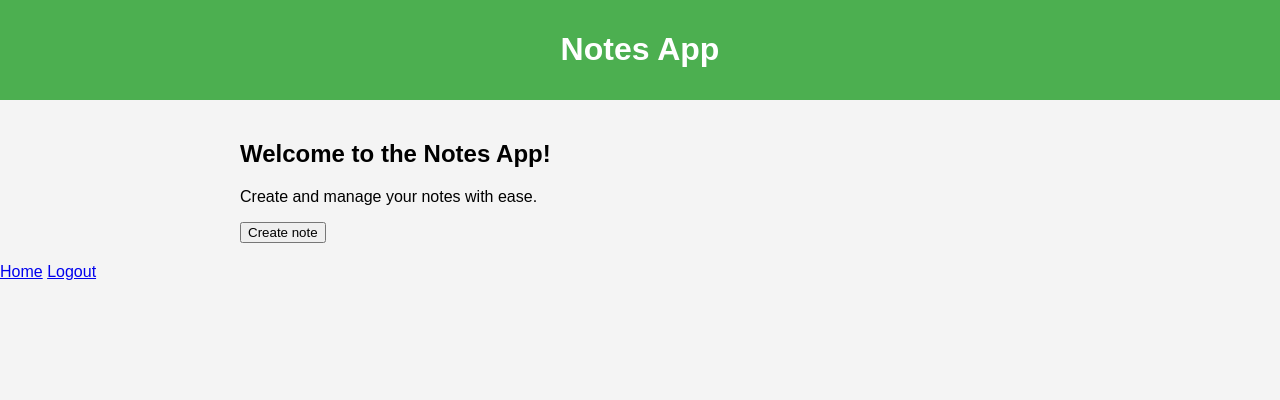
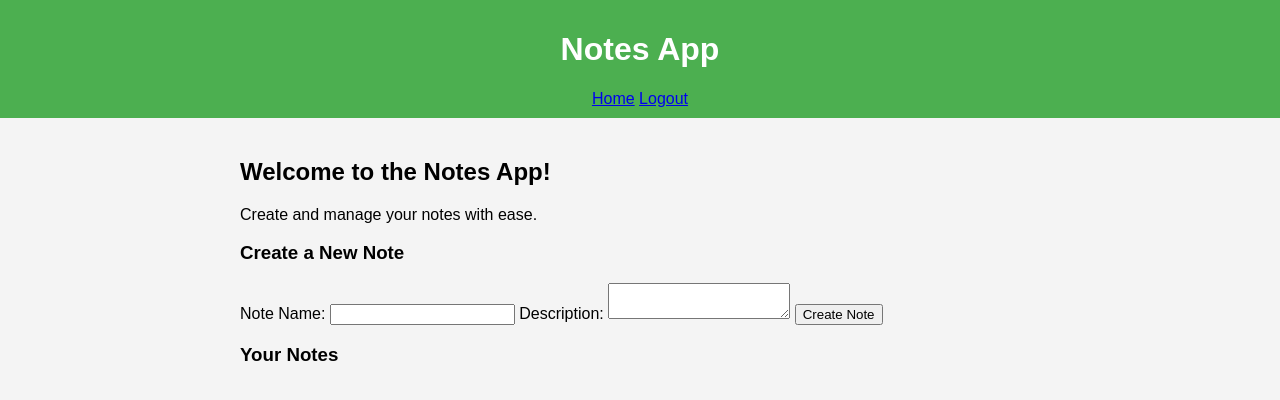
Before and after one commit to GBaublyte/notes_app, a FastAPI app: template app/templates/base.html in a window 1280 px wide. Shown: the top 400 px of the page. Run offline with FastAPI, Linux system fonts and the light colour scheme; the template is opened without the code that fills it, so the values that code supplies are empty.

Commit message:
updated base.html to show all user's notes

```diff
--- a/app/main.py
+++ b/app/main.py
@@ -8,7 +8,7 @@ from fastapi.templating import Jinja2Templates
 from fastapi.responses import HTMLResponse, RedirectResponse
 from sqlalchemy.orm import Session
 
-from app.schemas import UserCreate, Token, UserBase
+from app.schemas import UserCreate, Token, UserBase, UserInDB
 from app.database import get_db, Note, User
 from app.auth import create_access_token, get_current_user, authenticate_user, \
     ACCESS_TOKEN_EXPIRE_MINUTES, get_password_hash
@@ -27,7 +27,19 @@ async def root(request: Request):
     return templates.TemplateResponse("base.html", {"request": request})
 
 
-@app.post("/users", response_model=UserCreate, status_code=status.HTTP_201_CREATED)
+@app.get("/home", response_class=HTMLResponse)
+async def get_home(request: Request, db: Session = Depends(get_db), current_user: User = Depends(get_current_user)):
+    if not current_user:
+        return RedirectResponse(url="/login")
+
+    # Fetch the current user's notes
+    notes = db.query(Note).filter(Note.owner_id == current_user.id).all()
+
+    # Pass the notes and user information to the template
+    return templates.TemplateResponse("base.html", {"request": request, "notes": notes, "user": current_user})
+
+
+@app.post("/users", status_code=status.HTTP_201_CREATED)
 def create_user(user: UserCreate, db: Session = Depends(get_db)):
     existing_user = db.query(User).filter(User.username == user.username).first()
     if existing_user:
@@ -36,11 +48,11 @@ def create_user(user: UserCreate, db: Session = Depends(get_db)):
             detail="Username already registered",
         )
     hashed_password = get_password_hash(user.password)
-    db_user = UserBase(username=user.username, hashed_password=hashed_password)
+    db_user = User(username=user.username, hashed_password=hashed_password)  # changed to SQLAlchemy User model
     db.add(db_user)
     db.commit()
     db.refresh(db_user)
-    return db_user
+    return db_user  # returning the SQLAlchemy model instance directly
 
 
 @app.get("/get-token", response_model=Token)
@@ -90,9 +102,22 @@ async def login_post(request: Request, username: str = Form(...), password: str
         return templates.TemplateResponse("login.html", {"request": request, "error": "Invalid credentials"})
 
     token = create_access_token(data={"sub": username})
-    response = RedirectResponse("/", status_code=303)
+    response = RedirectResponse("/notes", status_code=303)
     response.set_cookie(key="access_token", value=token, httponly=True)  # Store token in cookie
     return response
+
+
+@app.get("/notes", response_class=HTMLResponse)
+async def get_notes(request: Request, db: Session = Depends(get_db), current_user: User = Depends(get_current_user)):
+    if current_user is None:
+        return RedirectResponse(url="/login")
+
+    # Fetch the user's notes
+    notes = db.query(Note).filter(Note.owner_id == current_user.id).all()
+
+    # Pass the notes to the template
+    return templates.TemplateResponse("base.html", {"request": request, "notes": notes, "user": current_user})
+
 
 @app.get("/notes/get", response_class=HTMLResponse)
 async def create_note_get(request: Request, current_user: User = Depends(get_current_user)):
@@ -114,27 +139,41 @@ async def create_note_post(
         db.add(new_note)
         db.commit()
         db.refresh(new_note)
-        return templates.TemplateResponse("base.html", {"request": request, "note": new_note})
+
+        # Fetch the updated list of notes for the user
+        notes = db.query(Note).filter(Note.owner_id == current_user.id).all()
+
+        # Pass the notes and user information to the template
+        return templates.TemplateResponse("base.html", {"request": request, "notes": notes, "user": current_user,
+                                                        "message": "Note created successfully"})
     except Exception as e:
         print(f"An error occurred: {e}")
         return templates.TemplateResponse("error_page.html", {"request": request, "error": str(e)})
 
-
-@app.delete("/notes/delete/{note_id}", response_class=HTMLResponse)
+@app.post("/notes/delete/{note_id}", response_class=HTMLResponse)
 async def delete_note(
         request: Request,
         note_id: int = Path(..., description="The ID of the note to delete"),
+        method: str = Form(...),
         db: Session = Depends(get_db),
         current_user: User = Depends(get_current_user)
 ):
-    note = db.query(Note).filter(Note.id == note_id, Note.owner_id == current_user.id).first()
+    # Check the method override
+    if method.lower() == "delete":
+        note = db.query(Note).filter(Note.id == note_id, Note.owner_id == current_user.id).first()
 
-    if note is None:
-        raise HTTPException(status_code=404, detail="Note not found or not authorized to delete this note")
+        if note is None:
+            raise HTTPException(status_code=404, detail="Note not found or not authorized to delete this note")
 
-    db.delete(note)
-    db.commit()
-    return RedirectResponse("/", status_code=303)
+        # Delete the note
+        db.delete(note)
+        db.commit()
+
+    # Fetch the remaining notes
+    notes = db.query(Note).filter(Note.owner_id == current_user.id).all()
+    # Pass the remaining notes and user information to the template
+    return templates.TemplateResponse("base.html", {"request": request, "notes": notes, "user": current_user,
+                                                    "message": "Note deleted successfully"})
 
 
 @app.get("/logout", response_class=HTMLResponse)
--- a/app/templates/base.html
+++ b/app/templates/base.html
@@ -10,11 +10,43 @@
 <body>
 <div class="header">
     <h1>Notes App</h1>
+    <nav>
+        <a href="/home">Home</a>
+        <a href="/logout">Logout</a>
+    </nav>
 </div>
 <div class="container">
     <h2>Welcome to the Notes App!</h2>
     <p>Create and manage your notes with ease.</p>
-    <button id="create_note_get">Create note</button>
+
+    <!-- Display success message if available -->
+    {% if message %}
+    <div class="alert alert-success">
+        {{ message }}
+    </div>
+    {% endif %}
+
+    <h3>Create a New Note</h3>
+    <form action="/notes/post" method="post">
+        <label for="note_name">Note Name:</label>
+        <input type="text" id="note_name" name="note_name" required>
+        <label for="description">Description:</label>
+        <textarea id="description" name="description" required></textarea>
+        <button type="submit">Create Note</button>
+    </form>
+
+    <h3>Your Notes</h3>
+    <ul id="notes_list">
+        {% for note in notes %}
+        <li>
+            <strong>{{ note.note_name }}</strong>: {{ note.description }}
+            <form action="/notes/delete/{{ note.id }}" method="post" style="display:inline;">
+                <input type="hidden" name="method" value="delete">
+                <button type="submit">Delete</button>
+            </form>
+        </li>
+        {% endfor %}
+    </ul>
 </div>
 
 <script>
@@ -25,10 +57,3 @@
 
 </body>
 </html>
-
-<nav>
-    <a href="/">Home</a>
-    <a href="/logout">Logout</a>
-</nav>
-</body>
-</html>
```
Also changed, not shown: app/database.py (+0 -9 lines), app/templates/create_note.html (deleted, +0 -28 lines), test.db, 1 other file.
